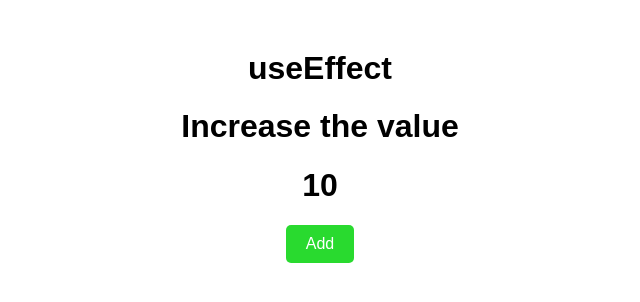
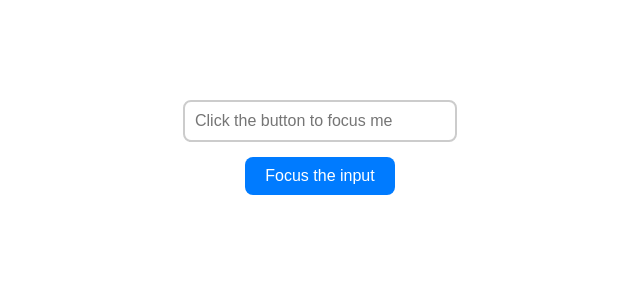
Before and after one commit to digidense/React_Upskilling_Jinisha, a React (Vite) app in the folder myreactProject/: page / in a window 1280 px wide. Shown: the top 302 px of the page, without its empty margins (320-960 px from the left). Built offline with nearby package versions, Linux system fonts and the light colour scheme.

Commit message:
Hook useRef completed

```diff
--- a/myreactProject/src/App.jsx
+++ b/myreactProject/src/App.jsx
@@ -1,10 +1,13 @@
 import Hookuseeffect from "./Hookuseeffect";
 import Hookusestate from "./Hookusestate";
+import FocusInput from './Hookuseref';
 function App(){
 
     return <>
      {/* <Hookusestate/> */}
-     <Hookuseeffect/>
+     {/* <Hookuseeffect/> */}
+     {/* <Hookusestate/> */}
+     <FocusInput/>
     </>
 }
 
--- /dev/null
+++ b/myreactProject/src/Hookuseref.css
@@ -0,0 +1,37 @@
+div {
+    display: flex;
+    flex-direction: column;
+    align-items: center;
+    margin-top: 50px;
+    font-family: Arial, sans-serif;
+  }
+
+  input[type="text"] {
+    padding: 10px;
+    width: 250px;
+    font-size: 16px;
+    border: 2px solid #ccc;
+    border-radius: 8px;
+    margin-bottom: 15px;
+    transition: border-color 0.3s;
+  }
+
+  input[type="text"]:focus {
+    border-color: #007BFF;
+    outline: none;
+  }
+
+  button {
+    padding: 10px 20px;
+    font-size: 16px;
+    color: white;
+    background-color: #007BFF;
+    border: none;
+    border-radius: 8px;
+    cursor: pointer;
+    transition: background-color 0.3s;
+  }
+
+  button:hover {
+    background-color: #0056b3;
+  }
--- /dev/null
+++ b/myreactProject/src/Hookuseref.jsx
@@ -0,0 +1,19 @@
+import React, { useRef } from 'react';
+import './hookuseref.css'; // Import your CSS file
+
+function FocusInput() {
+  const inputRef = useRef(null); // Create a ref
+
+  const handleClick = () => {
+    inputRef.current.focus(); // Access the input DOM element and call focus
+  };
+
+  return (
+    <div>
+      <input ref={inputRef} type="text" placeholder="Click the button to focus me" />
+      <button onClick={handleClick}>Focus the input</button>
+    </div>
+  );
+}
+
+export default FocusInput;
```
